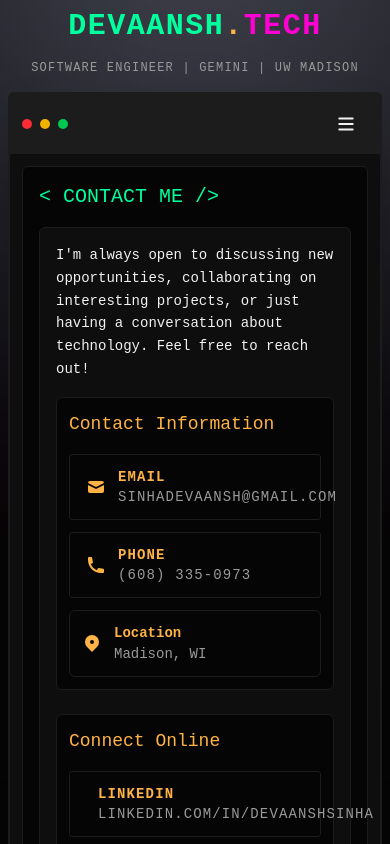
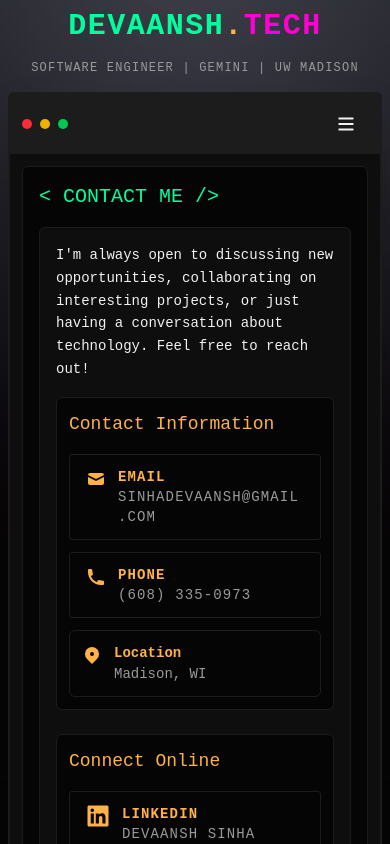
Before and after one commit to devaanshsinha/portfolio, a Next.js app: page /contact in a window 390 px wide. Shown: the top 844 px of the page. Built offline with nearby package versions, Linux system fonts and the light colour scheme.

Commit message:
slight mobile optimization

```diff
--- a/src/app/components/AboutSection.tsx
+++ b/src/app/components/AboutSection.tsx
@@ -20,18 +20,18 @@ export default function AboutSection() {
       </ConsoleHeading>
 
       <ConsolePanel>
-        <div className="flex flex-col-reverse items-center gap-8 lg:flex-row lg:items-start lg:justify-between lg:gap-10">
-          <figure className="flex flex-col items-center text-center lg:order-2 lg:items-end lg:text-right">
+        <div className="flex flex-col gap-6 sm:gap-8 lg:flex-row lg:items-start lg:justify-between lg:gap-10">
+          <figure className="order-1 flex flex-col items-center text-center lg:order-2 lg:items-end lg:text-right">
             <Image
               src={headshot.src}
               alt={headshot.alt}
               width={224}
               height={224}
               priority
-              className="h-44 w-44 rounded border border-[var(--console-border)] object-cover shadow-lg lg:h-52 lg:w-52"
+              className="h-36 w-36 rounded border border-[var(--console-border)] object-cover shadow-lg sm:h-44 sm:w-44 lg:h-52 lg:w-52"
             />
           </figure>
-          <div className="order-1 w-full space-y-6">
+          <div className="order-2 w-full space-y-5 sm:space-y-6">
             <div className="space-y-4 sm:space-y-5">
               {paragraphs.map((paragraph) => (
                 <p key={paragraph} className="text-sm leading-relaxed text-[var(--console-text)] sm:text-base">
@@ -40,8 +40,8 @@ export default function AboutSection() {
               ))}
             </div>
 
-            <div className="flex flex-wrap gap-4">
-              <Button asChild>
+            <div className="flex flex-col gap-3 sm:flex-row sm:flex-wrap sm:gap-4">
+              <Button asChild className="w-full sm:w-auto">
                 <a
                   href={resume.pdf}
                   download={resume.fileName}
@@ -51,7 +51,7 @@ export default function AboutSection() {
                   Download Resume
                 </a>
               </Button>
-              <Button asChild variant="secondary">
+              <Button asChild variant="secondary" className="w-full sm:w-auto">
                 <a
                   href={resume.pdf}
                   target="_blank"
@@ -71,8 +71,15 @@ export default function AboutSection() {
         <ConsoleHeading level={3} className="mb-3 text-xl sm:mb-4 sm:text-xl text-[var(--console-secondary)]">
           Education
         </ConsoleHeading>
-        <div className="flex flex-col items-start gap-4 sm:flex-row">
-          <div className="flex-1 space-y-2">
+        <div className="flex items-start gap-4">
+          <Image
+            src={education.crestImage}
+            alt={education.crestAlt}
+            width={96}
+            height={96}
+            className="h-16 w-16 flex-shrink-0 rounded border border-[var(--console-border)] bg-white p-2 object-contain sm:h-24 sm:w-24"
+          />
+          <div className="min-w-0 flex-1 space-y-2">
             <h4 className="text-base font-semibold text-[var(--console-text)] sm:text-lg">
               {education.institution}
             </h4>
@@ -84,13 +91,6 @@ export default function AboutSection() {
               </p>
             ))}
           </div>
-          <Image
-            src={education.crestImage}
-            alt={education.crestAlt}
-            width={96}
-            height={96}
-            className="h-20 w-20 flex-shrink-0 self-center rounded border border-[var(--console-border)] bg-white p-2 object-contain sm:h-24 sm:w-24 sm:self-start"
-          />
         </div>
       </ConsolePanel>
     </div>
--- a/src/app/contact/page.tsx
+++ b/src/app/contact/page.tsx
@@ -52,13 +52,15 @@ export default function Contact() {
                         : undefined;
 
                   const content = (
-                    <div className="flex items-center gap-3">
-                      <Icon className="text-xl text-[var(--console-secondary)] sm:text-2xl" />
-                      <div>
+                    <div className="flex min-w-0 items-start gap-3">
+                      <Icon className="mt-0.5 shrink-0 text-xl text-[var(--console-secondary)] sm:text-2xl" />
+                      <div className="min-w-0">
                         <div className="font-semibold text-[var(--console-secondary)]">
                           {card.label}
                         </div>
-                        <div className="text-sm text-[var(--console-text-dim)]">{card.value}</div>
+                        <div className="text-sm text-[var(--console-text-dim)] [overflow-wrap:anywhere]">
+                          {card.value}
+                        </div>
                       </div>
                     </div>
                   );
@@ -69,7 +71,7 @@ export default function Contact() {
                         key={card.label}
                         asChild
                         variant="outline"
-                        className="h-auto w-full justify-start gap-3 bg-[var(--console-bg)] px-4 py-3 text-left text-[var(--console-secondary)] hover:text-[var(--console-primary)]"
+                        className="h-auto w-full justify-start gap-3 whitespace-normal bg-[var(--console-bg)] px-4 py-3 text-left text-[var(--console-secondary)] hover:text-[var(--console-primary)]"
                       >
                         <a href={href}>{content}</a>
                       </Button>
@@ -108,13 +110,20 @@ export default function Contact() {
                       key={link.label}
                       asChild
                       variant="outline"
-                      className="h-auto w-full justify-start gap-3 bg-[var(--console-bg)] px-4 py-3 text-left text-[var(--console-secondary)] hover:text-[var(--console-primary)]"
+                      className="h-auto w-full justify-start gap-3 whitespace-normal bg-[var(--console-bg)] px-4 py-3 text-left text-[var(--console-secondary)] hover:text-[var(--console-primary)]"
                     >
-                      <a href={link.href} target="_blank" rel="noopener noreferrer">
+                      <a
+                        href={link.href}
+                        target="_blank"
+                        rel="noopener noreferrer"
+                        className="flex min-w-0 items-start gap-3"
+                      >
                         {icon}
-                        <div>
+                        <div className="min-w-0">
                           <div className="font-semibold">{link.label}</div>
-                          <div className="text-sm text-[var(--console-text-dim)]">{link.description}</div>
+                          <div className="text-sm text-[var(--console-text-dim)] [overflow-wrap:anywhere]">
+                            {link.description}
+                          </div>
                         </div>
                       </a>
                     </Button>
--- a/src/app/data/profile.ts
+++ b/src/app/data/profile.ts
@@ -478,7 +478,7 @@ export const contactInfoCards: ContactCard[] = [
 export const contactLinks: ContactLink[] = [
   {
     label: "LinkedIn",
-    description: "linkedin.com/in/devaanshsinha",
+    description: "Devaansh Sinha",
     href: "https://www.linkedin.com/in/devaanshsinha/",
   },
   {
```
